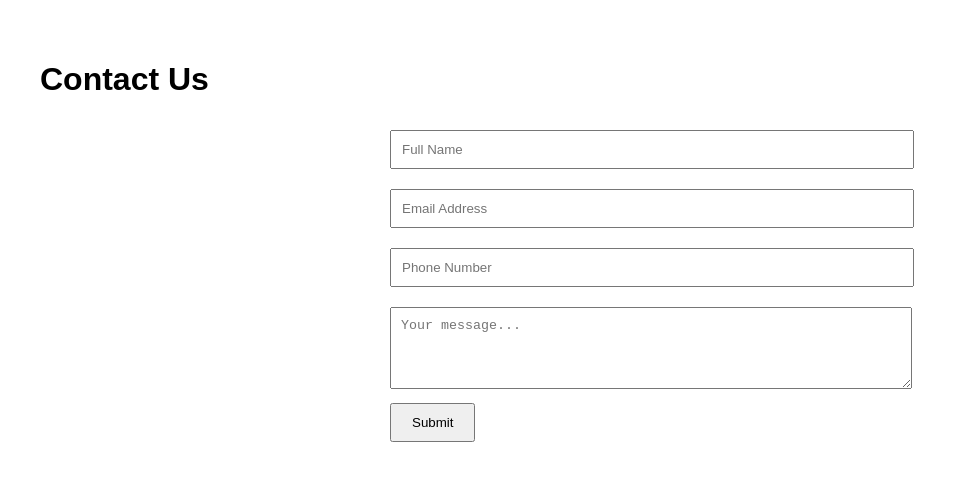
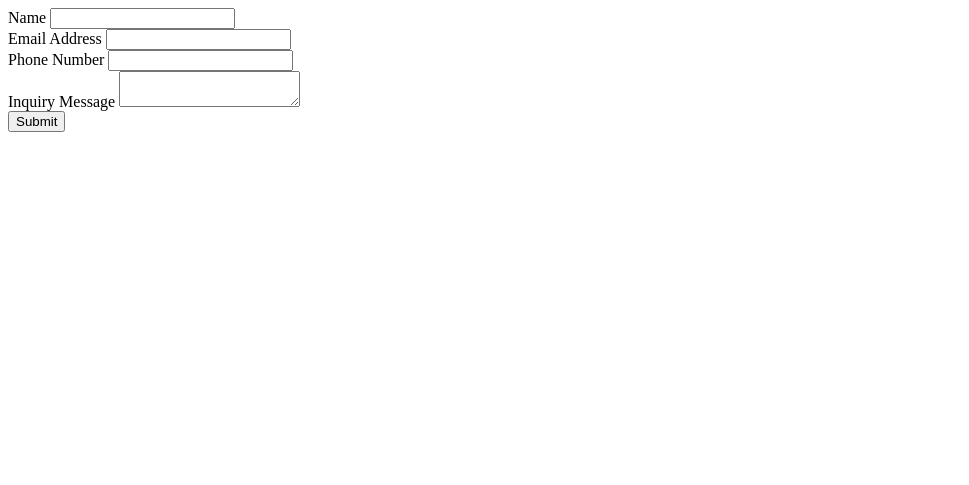
Before and after one commit to azlyb/data, a plain HTML site: page index.html in a window 1280 px wide. Shown: the whole page, without its empty margins (0-969 px from the left). Drawn offline with Linux system fonts and the light colour scheme.

Commit message:
Update index.html

```diff
--- a/index.html
+++ b/index.html
@@ -1,24 +1,31 @@
-<!DOCTYPE html>
-<html lang="en">
-<head>
-  <meta charset="UTF-8" />
-  <meta name="viewport" content="width=device-width, initial-scale=1.0"/>
-  <title>Client Contact Form</title>
-  <style>
-    body { font-family: Arial, sans-serif; padding: 2rem; }
-    form { max-width: 500px; margin: auto; }
-    input, textarea { width: 100%; padding: 10px; margin: 10px 0; }
-    button { padding: 10px 20px; }
-  </style>
-</head>
-<body>
-  <h1>Contact Us</h1>
-  <form action="https://formspree.io/f/YOUR-FORMSPREE-ID" method="POST">
-    <input type="text" name="name" placeholder="Full Name" required />
-    <input type="email" name="email" placeholder="Email Address" required />
-    <input type="tel" name="phone" placeholder="Phone Number" />
-    <textarea name="message" placeholder="Your message..." rows="4" required></textarea>
-    <button type="submit">Submit</button>
-  </form>
-</body>
-</html>
+<form
+  action="https://formspree.io/f/{FORM_ID}"
+  class="fs-form"
+  target="_top"
+  method="POST"
+>
+  <div class="fs-field">
+    <label class="fs-label" for="name">Name</label>
+    <input class="fs-input" id="name" name="name" required />
+  </div>
+  <div class="fs-field">
+    <label class="fs-label" for="email">Email Address</label>
+    <input class="fs-input" id="email" name="email" required />
+  </div>
+  <div class="fs-field">
+    <label class="fs-label" for="number">Phone Number</label>
+    <input class="fs-input" id="number" name="number" />
+  </div>
+  <div class="fs-field">
+    <label class="fs-label" for="message">Inquiry Message</label>
+    <textarea
+      class="fs-textarea"
+      id="message"
+      name="message"
+      required
+    ></textarea>
+  </div>
+  <div class="fs-button-group">
+    <button class="fs-button" type="submit">Submit</button>
+  </div>
+</form>
```
